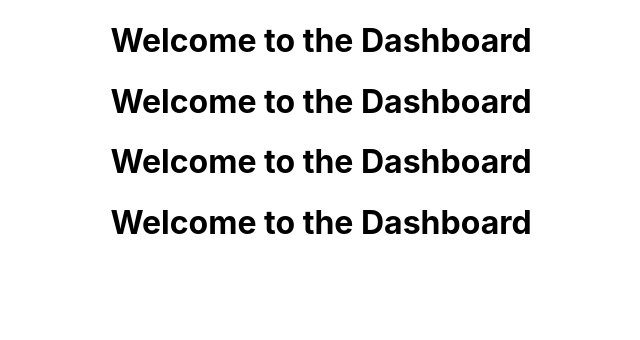
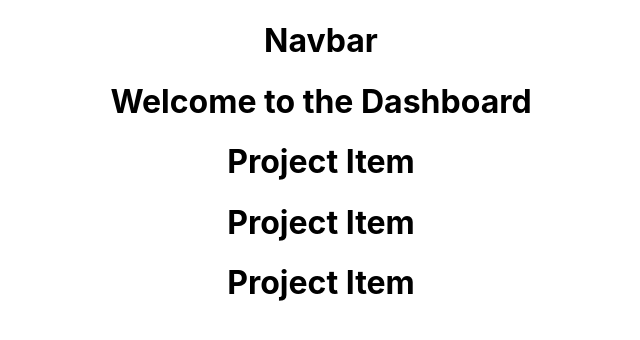
Before and after one commit to IGDERZEN-Zakaria/PPMTool, a React (Create React App) app in the folder ppmtool-react-client/: page / in a window 1280 px wide. Shown: the top 340 px of the page, without its empty margins (319-959 px from the left). Built offline with nearby package versions, Linux system fonts and the light colour scheme.

Commit message:
Project item and header

```diff
--- a/ppmtool-react-client/src/App.js
+++ b/ppmtool-react-client/src/App.js
@@ -1,14 +1,12 @@
 import React, { Component } from "react";
 import "./App.css";
 import Dashboard from "./components/Dashboard";
-
+import Header from "./components/Layout/Header";
 class App extends Component {
   render() {
     return (
       <div className="App">
-        <Dashboard />
-        <Dashboard />
-        <Dashboard />
+        <Header />
         <Dashboard />
       </div>
     );
--- a/ppmtool-react-client/src/components/Dashboard.js
+++ b/ppmtool-react-client/src/components/Dashboard.js
@@ -1,8 +1,16 @@
 import React, { Component } from "react";
+import ProjectItem from "./Project/ProjectItem";
 
 class Dashboard extends Component {
   render() {
-    return <h1>Welcome to the Dashboard</h1>;
+    return (
+      <div>
+        <h1>Welcome to the Dashboard</h1>
+        <ProjectItem />
+        <ProjectItem />
+        <ProjectItem />
+      </div>
+    );
   }
 }
 
--- /dev/null
+++ b/ppmtool-react-client/src/components/Layout/Header.js
@@ -0,0 +1,11 @@
+import React, { Component } from "react";
+
+export default class Header extends Component {
+  render() {
+    return (
+      <div>
+        <h1>Navbar</h1>
+      </div>
+    );
+  }
+}
--- /dev/null
+++ b/ppmtool-react-client/src/components/Project/ProjectItem.js
@@ -0,0 +1,7 @@
+import React, { Component } from "react";
+
+export default class ProjectItem extends Component {
+  render() {
+    return <h1>Project Item</h1>;
+  }
+}
```
